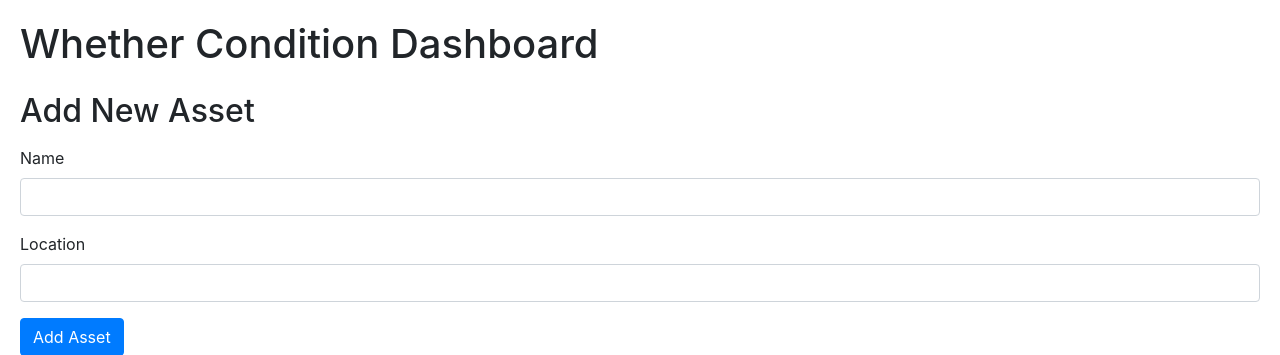
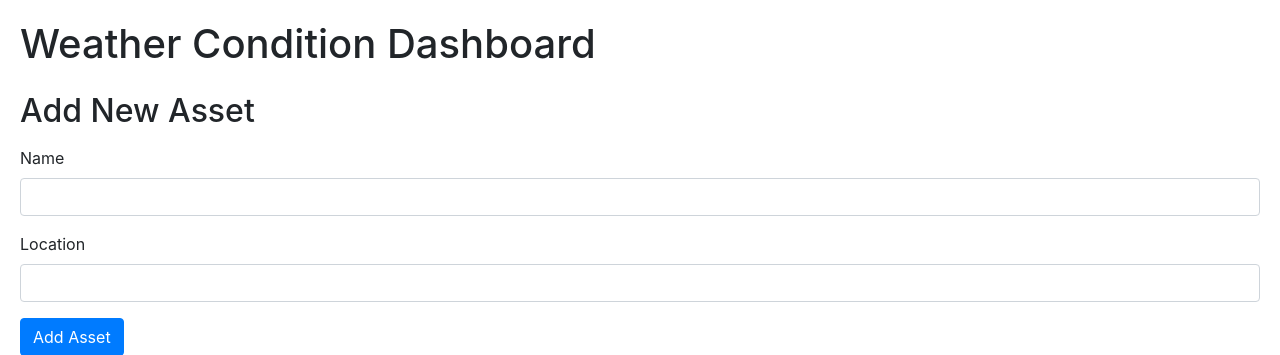
Before and after one commit to bozkuya/Weather-Data-Integration-for-Solar-Farm, a Flask app: page / in a window 1280 px wide. Shown: the top 355 px of the page. Run offline with Flask 3, Linux system fonts and the light colour scheme; some libraries are stand-ins or nearby versions.

Commit message:
Update index.html

```diff
--- a/templates/index.html
+++ b/templates/index.html
@@ -14,7 +14,7 @@
 </head>
 <body>
 
-    <h1 class="mb-4">Whether Condition Dashboard</h1>
+    <h1 class="mb-4">Weather Condition Dashboard</h1>
 
     <h2 class="mb-3">Add New Asset</h2>
     <form method="post" action="/" class="mb-5">
```
